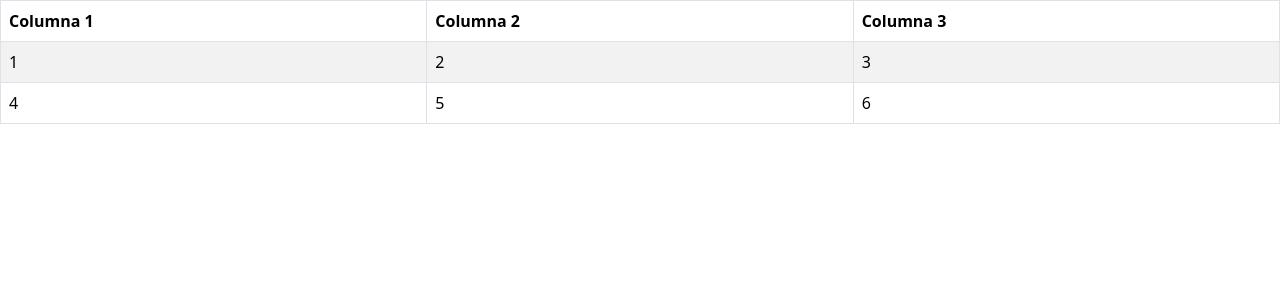
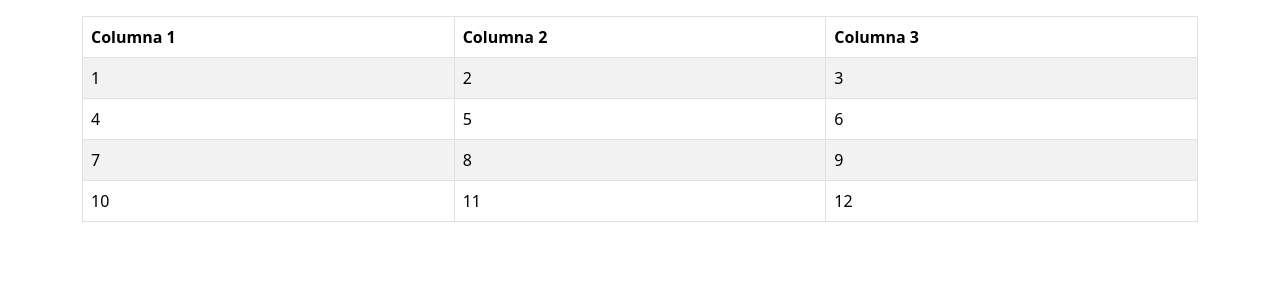
Before and after one commit to cuatrojos-jp/RHSoft, a PHP site: page /incapacidades.html in a window 1280 px wide. Shown: the part 82-382 px from the top of the page. Run offline with PHP 8.4, Linux system fonts and the light colour scheme.

Commit message:
Tabla centrada
Y un cambio menor al style.css

```diff
--- a/incapacidades.html
+++ b/incapacidades.html
@@ -58,9 +58,8 @@
         </div>
       </nav>
 
-      <div
-  class="table-responsive"
->
+      <div class="container mt-3">
+      <div class="table-responsive">
   <table
     class="table table-bordered table-hover table-striped ">
     <thead>
@@ -81,8 +80,19 @@
         <td>5</td>
         <td>6</td>
       </tr>
+      <tr class="">
+        <td scope="row">7</td>
+        <td>8</td>
+        <td>9</td>
+      </tr>
+      <tr class="">
+        <td scope="row">10</td>
+        <td>11</td>
+        <td>12</td>
+      </tr>
     </tbody>
   </table>
+</div>
 </div>
 </body>
 <script src="assets/bs/js/bootstrap.bundle.min.js"></script>
--- a/style.css
+++ b/style.css
@@ -16,4 +16,8 @@ body {
     width: 45px;
 }
 
+.table-responsive {
+   justify-content: center;
+   align-items: center;
+}
 /* Añade más estilos personalizados aquí */
```
